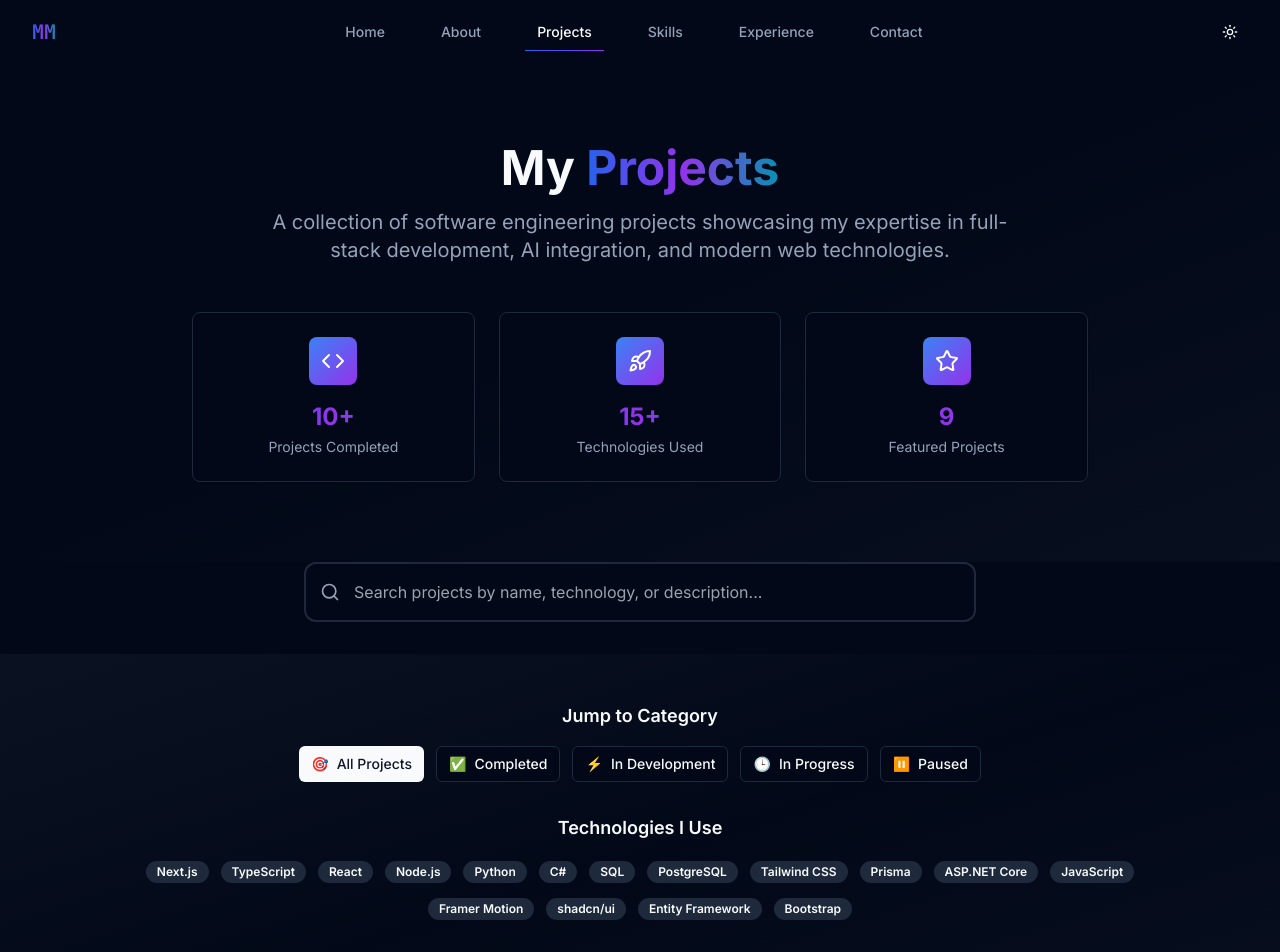
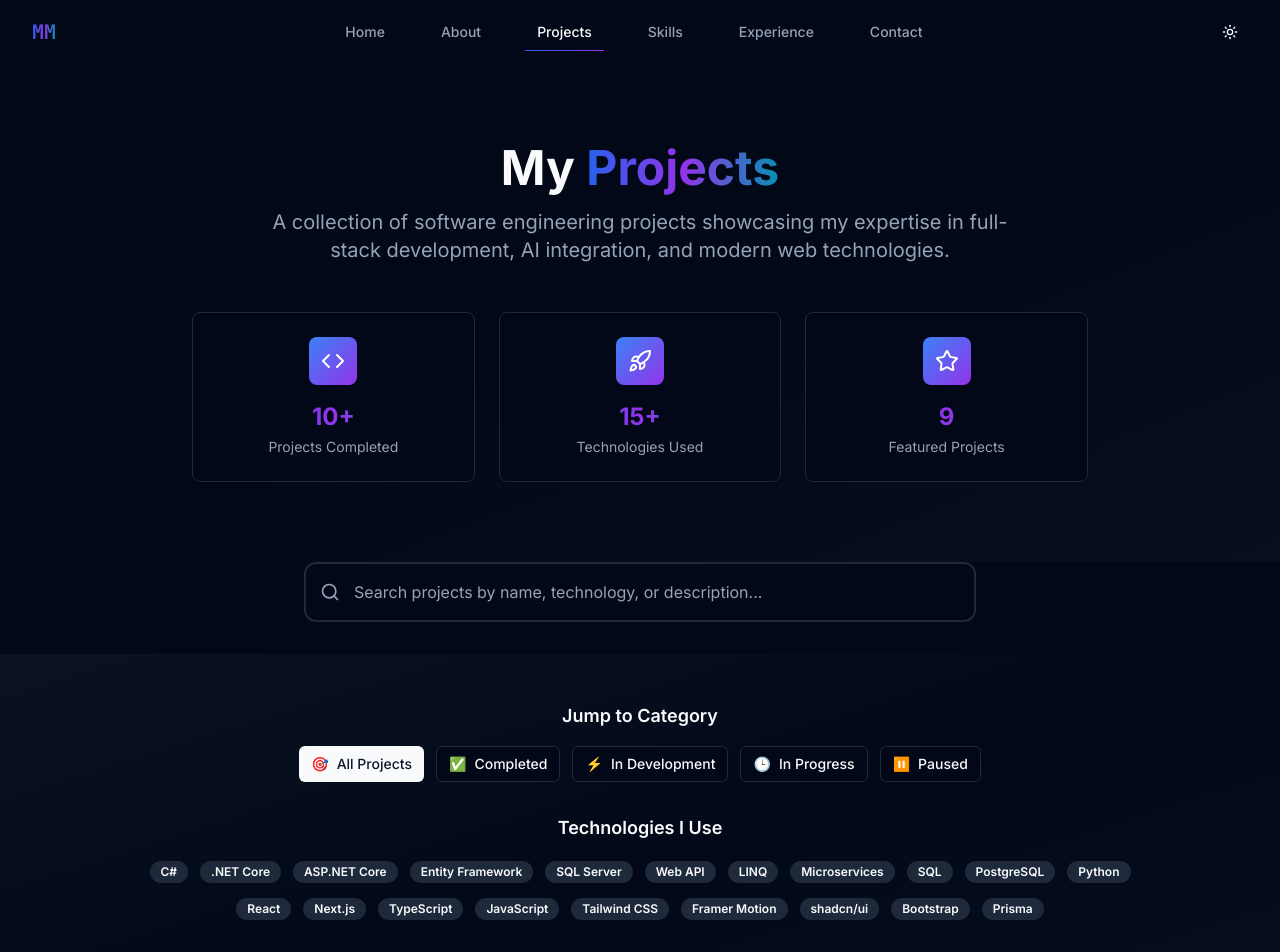
Before and after one commit to marawan10/my-portfolio, a Next.js app: page /projects in a window 1280 px wide. Shown: the top 952 px of the page. Built offline with nearby package versions, Linux system fonts and the light colour scheme.

Commit message:
Replace technologies array with allTags

```diff
--- a/components/projects/projects-filter.tsx
+++ b/components/projects/projects-filter.tsx
@@ -11,10 +11,29 @@ const statusFilters = [
   { id: "paused", label: "Paused", icon: "⏸️" },
 ]
 
-const technologies = [
-  "Next.js", "TypeScript", "React", "Node.js", "Python", "C#", "SQL",
-  "PostgreSQL", "Tailwind CSS", "Prisma", "ASP.NET Core", "JavaScript",
-  "Framer Motion", "shadcn/ui", "Entity Framework", "Bootstrap"
+const allTags = [
+  // Backend & Core (.NET Focus)
+  "C#",
+  ".NET Core",
+  "ASP.NET Core",
+  "Entity Framework",
+  "SQL Server",
+  "Web API",
+  "LINQ",
+  "Microservices",
+  "SQL",
+  "PostgreSQL",
+  "Python",
+  // Frontend
+  "React",
+  "Next.js",
+  "TypeScript",
+  "JavaScript",
+  "Tailwind CSS",
+  "Framer Motion",
+  "shadcn/ui",
+  "Bootstrap",
+  "Prisma"
 ]
 
 function scrollToCategory(status: string) {
@@ -75,11 +94,10 @@ export function ProjectsFilter() {
                   key={filter.id}
                   data-filter-button
                   onClick={(e) => handleFilterClick(e, filter.id)}
-                  className={`inline-flex items-center justify-center whitespace-nowrap rounded-md text-sm font-medium transition-all duration-300 hover:scale-105 h-9 px-3 ${
-                    index === 0
-                      ? 'bg-primary text-primary-foreground'
-                      : 'border border-input bg-background hover:bg-accent hover:text-accent-foreground'
-                  }`}
+                  className={`inline-flex items-center justify-center whitespace-nowrap rounded-md text-sm font-medium transition-all duration-300 hover:scale-105 h-9 px-3 ${index === 0
+                    ? 'bg-primary text-primary-foreground'
+                    : 'border border-input bg-background hover:bg-accent hover:text-accent-foreground'
+                    }`}
                 >
                   <span className="mr-2">{filter.icon}</span>
                   {filter.label}
@@ -92,7 +110,7 @@ export function ProjectsFilter() {
           <div className="text-center space-y-4">
             <h3 className="text-lg font-semibold">Technologies I Use</h3>
             <div className="flex flex-wrap justify-center gap-2 sm:gap-3 max-w-5xl mx-auto px-4">
-              {technologies.map((tech, index) => (
+              {allTags.map((tech, index) => (
                 <motion.div
                   key={tech}
                   initial={{ opacity: 0, scale: 0.8 }}
```
